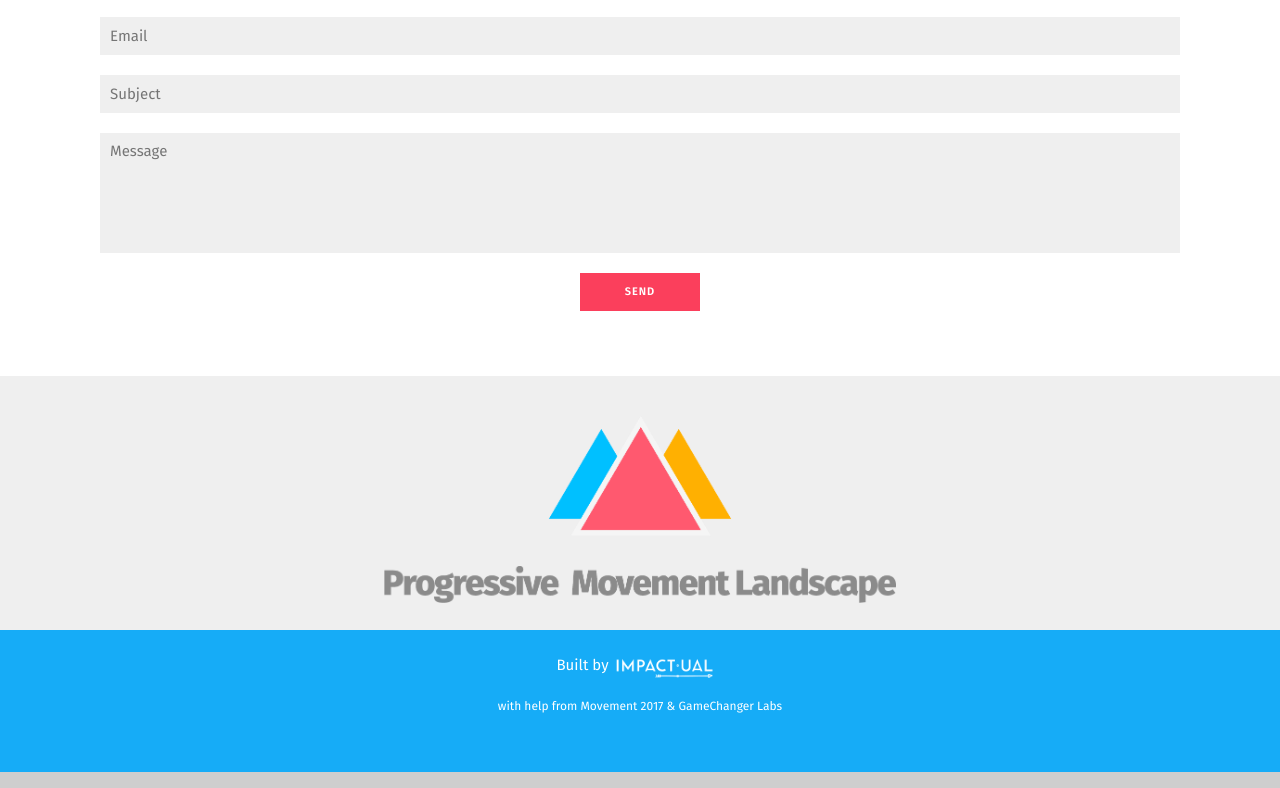
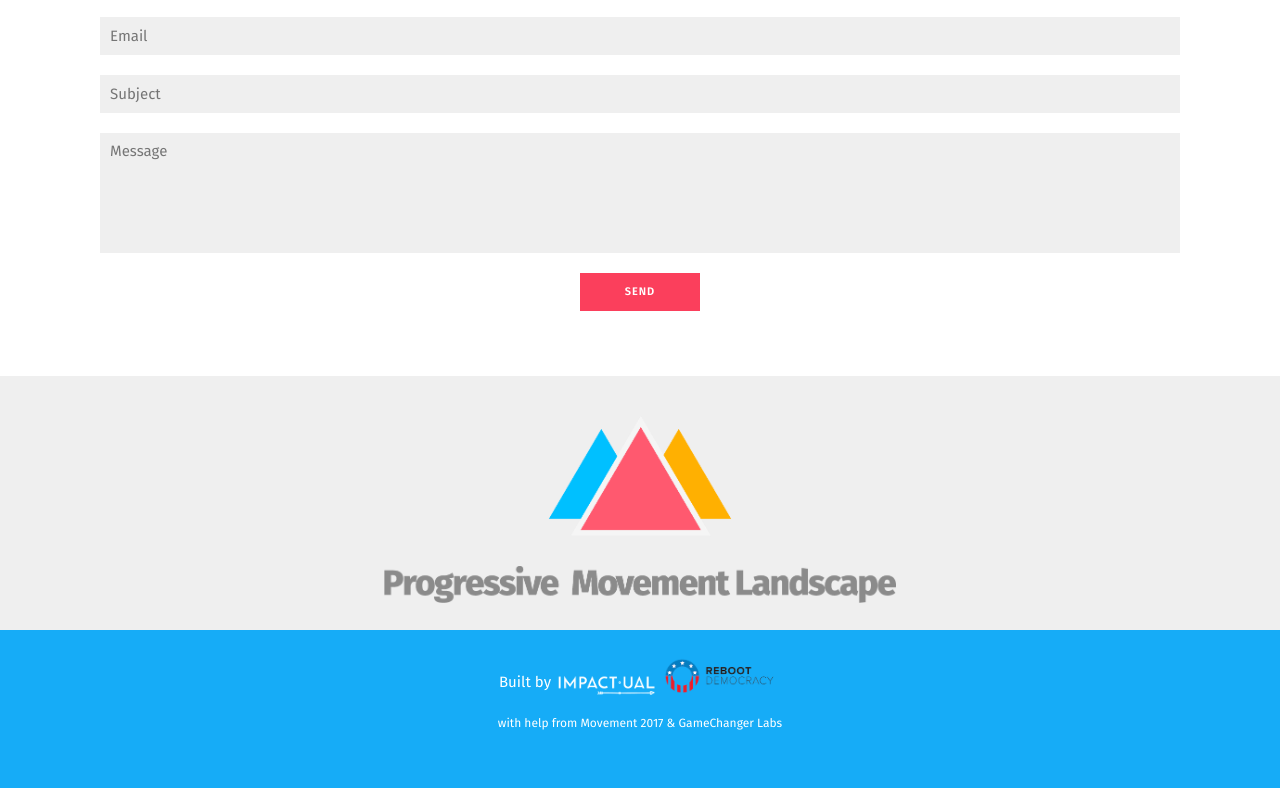
Before and after one commit to mojowen/progressivemovementlandscape.org, a website: page index.html in a window 1280 px wide. Shown: the part 2081-2869 px from the top of the page. Drawn offline with Linux system fonts and the light colour scheme; a script that the page names is missing.

Commit message:
add logo to front

```diff
--- a/index.html
+++ b/index.html
@@ -106,6 +106,7 @@
         <a target="_blank" href="http://impactual.com/">
           Built by
           <img src="images/impractful.png">
+          <img src="images/RD_logo_horizontal.png">
         </a>
         <p style="font-size: 12px; margin-top: 2rem; color: white">with help from Movement 2017 &amp; GameChanger Labs</p>
       </div>
```
